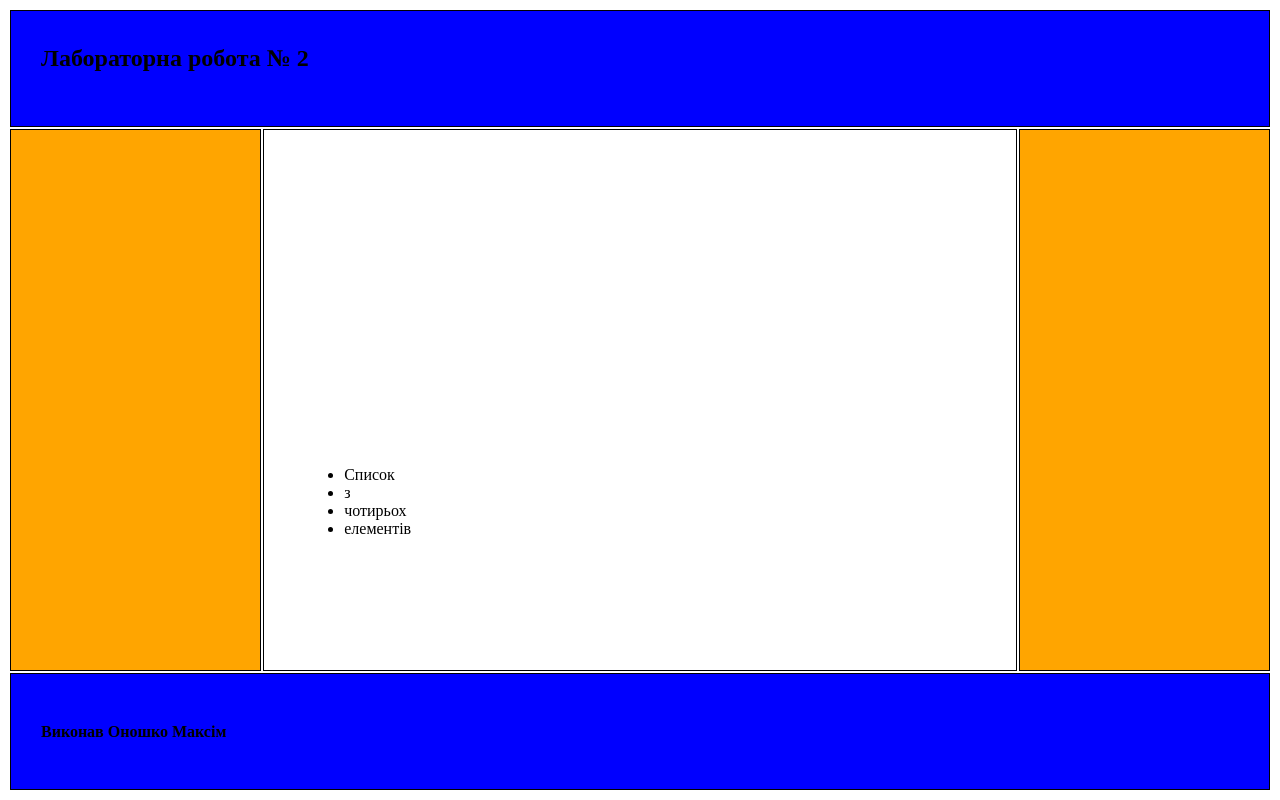
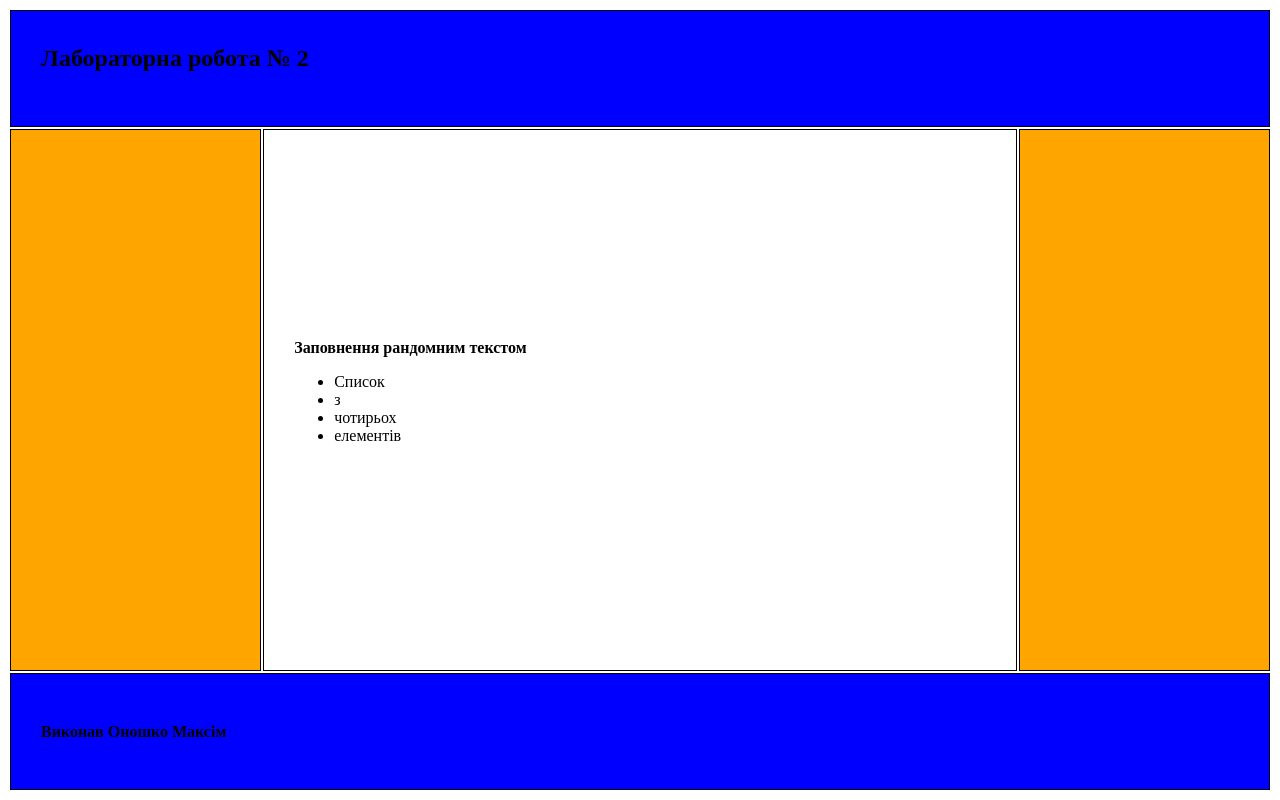
Before and after one commit to ThatMadMf/WebProgramming, a PHP site: page /TableLayout.html in a window 1280 px wide. Run offline with PHP 8.4, Linux system fonts and the light colour scheme.

Commit message:
Small fixes

```diff
--- a/Lab2/DivLayout.html
+++ b/Lab2/DivLayout.html
@@ -26,7 +26,7 @@
             <li>чотирьох</li>
             <li>елементів</li>
           </ul>
-          <p>Розмітка створена використовуючи таблиці.</p>
+          <p>Розмітка створена використовуючи div-и.</p>
       </div>
 
       <div class="border">
--- a/Lab2/TableLayout.html
+++ b/Lab2/TableLayout.html
@@ -22,17 +22,14 @@
       </td>
 
       <td class="middle">
-        <div>
+        <p>Розмітка створена використовуючи таблиці.</p>
+        <b>Заповнення рандомним текстом</b>
           <ul>
             <li>Список</li>
             <li>з</li>
             <li>чотирьох</li>
             <li>елементів</li>
           </ul>
-        </div>
-        <div>
-          <p>Розмітка створена використовуючи таблиці.</p>
-        </div>
       </td>
 
       <td class="middle side">
--- a/Lab2/table_style.css
+++ b/Lab2/table_style.css
@@ -35,16 +35,15 @@ td.bottom:hover {
 
 td.middle {
     height: 70%;
+    align-items: center;
 }
 
 p {
     display: none;
-    position: fixed;
 }
 
 ul {
-    padding: 50px;
-    position: fixed;
+  align-items: center;
 }
 
 td.middle:hover p {
```
